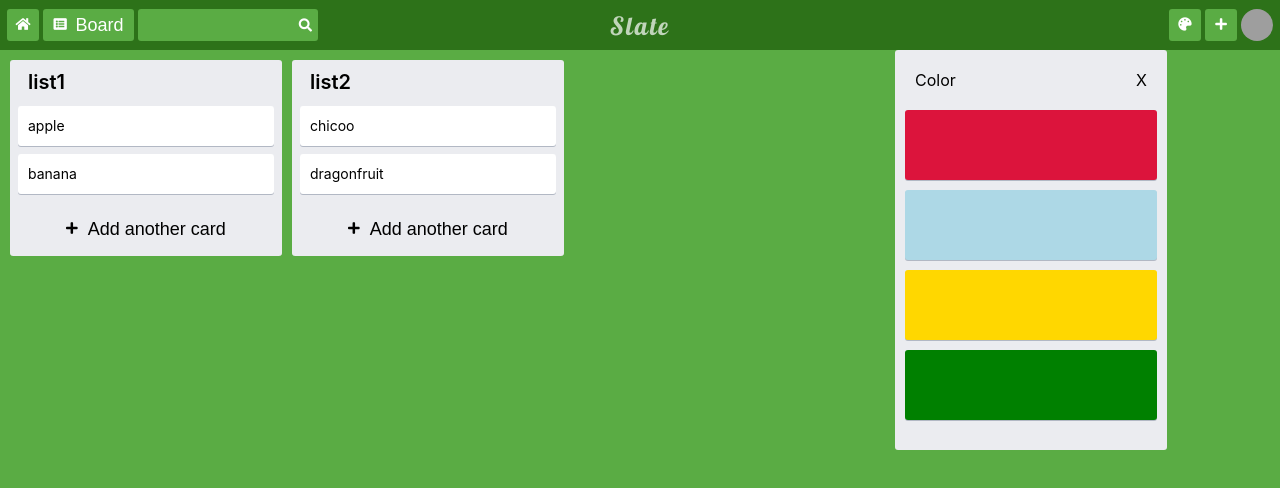
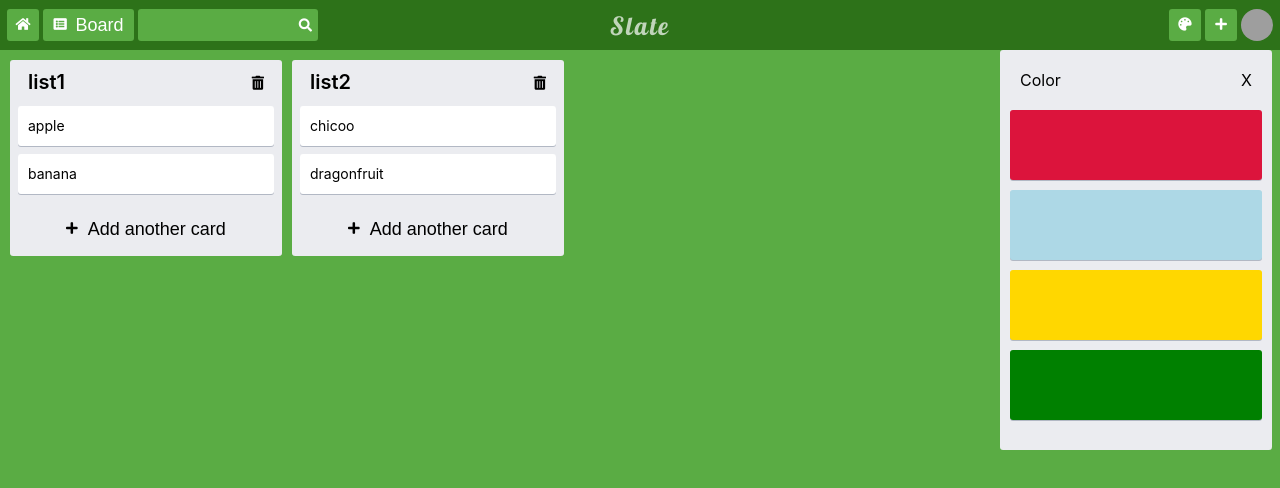
Before and after one commit to aayushah711/masai-module-4, a React (Create React App) app in the folder slate/: page / in a window 1280 px wide. Both pictures are taken after a click on the button 1185 px from the left and 25 px from the top of the page. Shown: the top 488 px of the page. Built offline with nearby package versions, Linux system fonts and the light colour scheme; grey boxes are pictures that could not be loaded; the HTML template or start-up script is replaced by a standard one.

Commit message:
Added delete list function

```diff
--- a/slate/src/Components/Board.jsx
+++ b/slate/src/Components/Board.jsx
@@ -67,8 +67,23 @@ class Board extends React.Component {
 		);
 	};
 
+	deleteList = (id) => {
+		const newData = this.state.data;
+		newData.map((item, index) => {
+			if (item.id === id) {
+				delete newData[index];
+			}
+		});
+
+		this.setState(
+			{
+				data: newData
+			},
+			() => console.log(this.state)
+		);
+	};
+
 	render() {
-
 		const { data } = this.state;
 		return (
 			<div>
@@ -84,6 +99,7 @@ class Board extends React.Component {
 								updateData={this.updateData}
 								updateListName={this.updateListName}
 								updateCardName={this.updateCardName}
+								deleteList={this.deleteList}
 							/>
 						);
 					})}
--- a/slate/src/Components/List.jsx
+++ b/slate/src/Components/List.jsx
@@ -32,6 +32,10 @@ const ListContainer = styled.div`
 `;
 const ListHeader = styled.div`
 	margin: 0px 8px;
+	display: flex;
+	flex-direction: row;
+	justify-content: space-between;
+	align-items: center;
 	/* :hover {
 		opacity: 70%;
 		cursor: pointer;
@@ -43,6 +47,10 @@ const ListHeaderNameAssist = styled.h2`
 	line-height: 4px;
 	font-weight: 600;
 	padding: 10px 10px;
+	display: flex;
+	flex-direction: row;
+	justify-content: space-between;
+	align-items: center;
 	// border: 1px solid black;
 	margin-bottom: 12px;
 	margin-top: 10px;
@@ -190,10 +198,14 @@ class List extends React.Component {
 			: e.key === 'Escape' ? this.setState({ renameList: false, renamedList: name }) : null;
 	};
 
+	handleDeleteList = () => {
+		this.props.deleteList(this.props.id);
+	};
+
 	render() {
 		// console.log(this.state);
 		const { newCard, data, name, anotherCard, renameList, renamedList } = this.state;
-		const { handleChange, addCard, handleCancel, handleSave, handleRename, handleKeyDown } = this;
+		const { handleChange, addCard, handleCancel, handleSave, handleRename, handleKeyDown, handleDeleteList } = this;
 		return (
 			<ListWrapper>
 				<ListContainer>
@@ -209,7 +221,26 @@ class List extends React.Component {
 						</ListCards>
 					) : (
 						<ListHeader onClick={handleRename}>
-							<ListHeaderNameAssist>{name}</ListHeaderNameAssist>
+							<ListHeaderNameAssist>
+								{name}
+								{/* <span
+									style={{ width: '50px', height: '50px', border: 'red dashed' }}
+									onClick={handleDeleteList}
+								>
+									X
+								</span> */}
+							</ListHeaderNameAssist>
+							<i
+								class="fas fa-trash-alt"
+								style={{
+									width: '50px',
+									height: '100%',
+									cursor: 'pointer',
+									textAlign: 'right',
+									marginRight: '10px'
+								}}
+								onClick={handleDeleteList}
+							/>
 						</ListHeader>
 					)}
 					{data.map((card) => {
--- a/slate/src/Components/Navbar.jsx
+++ b/slate/src/Components/Navbar.jsx
@@ -121,7 +121,7 @@ const ChangeColourContainer = styled.div`
 	background-color: white;
 	position: relative;
 	top: 41px;
-	right: 0px;
+	right: -105px;
 	width: 272px;
 	background-color: #ebecf0;
 	border-radius: 3px;
@@ -130,9 +130,8 @@ const ChangeColourContainer = styled.div`
 	flex-direction: column;
 	position: relative;
 	white-space: normal;
-
+	z-index: 100;
 `;
-
 
 const ListCard = styled.a`
 	background-color: #fff;
@@ -180,8 +179,8 @@ class Navabar extends Component {
 	}
 
 	changeColor = (event) => {
-		this.setState({toggleColor: !this.state.toggleColor});
-	}
+		this.setState({ toggleColor: !this.state.toggleColor });
+	};
 
 	render() {
 		return (
@@ -200,22 +199,23 @@ class Navabar extends Component {
 				</LeftSection>
 				<Logo>Slate</Logo>
 				<RightSection>
-					{this.state.toggleColor ?
-					<ChangeColourContainer style={{display: "block"}}>
-						<ColorHeader><span>Color</span><span onClick={() => this.changeColor()}>X</span></ColorHeader>
-						<ListCard style={{backgroundColor: "crimson"}}></ListCard>
-						<ListCard style={{backgroundColor: "lightblue"}}></ListCard>
-						<ListCard style={{backgroundColor: "gold"}}></ListCard>
-						<ListCard style={{backgroundColor: "green"}}></ListCard>
-					</ChangeColourContainer> :
-
-					<ChangeColourContainer style={{display: "none"}}>
-
-					</ChangeColourContainer>
-					}
-					<SmallButton
-						onClick={this.changeColor}><i class="fas fa-palette"></i>
-						</SmallButton>
+					{this.state.toggleColor ? (
+						<ChangeColourContainer style={{ display: 'block' }}>
+							<ColorHeader>
+								<span>Color</span>
+								<span onClick={() => this.changeColor()}>X</span>
+							</ColorHeader>
+							<ListCard style={{ backgroundColor: 'crimson' }} />
+							<ListCard style={{ backgroundColor: 'lightblue' }} />
+							<ListCard style={{ backgroundColor: 'gold' }} />
+							<ListCard style={{ backgroundColor: 'green' }} />
+						</ChangeColourContainer>
+					) : (
+						<ChangeColourContainer style={{ display: 'none' }} />
+					)}
+					<SmallButton onClick={this.changeColor}>
+						<i class="fas fa-palette" />
+					</SmallButton>
 					<SmallButton className="gg-add-r">
 						<i class="fa fa-plus" aria-hidden="true" />
 					</SmallButton>
```
Lines whose indentation alone changed are shown as unchanged.
